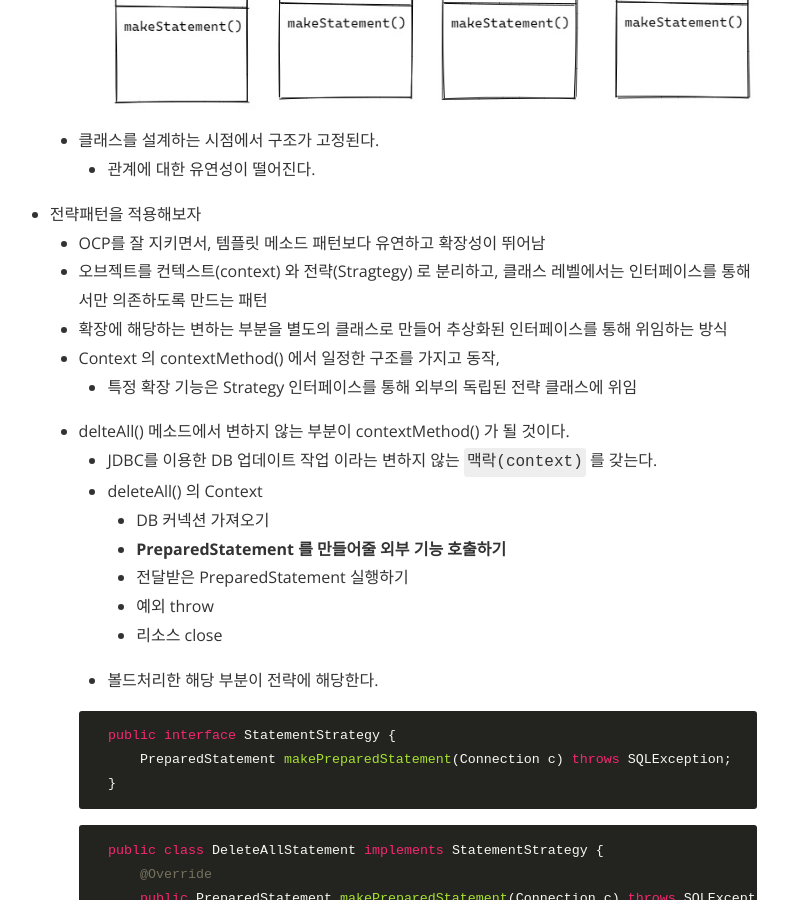
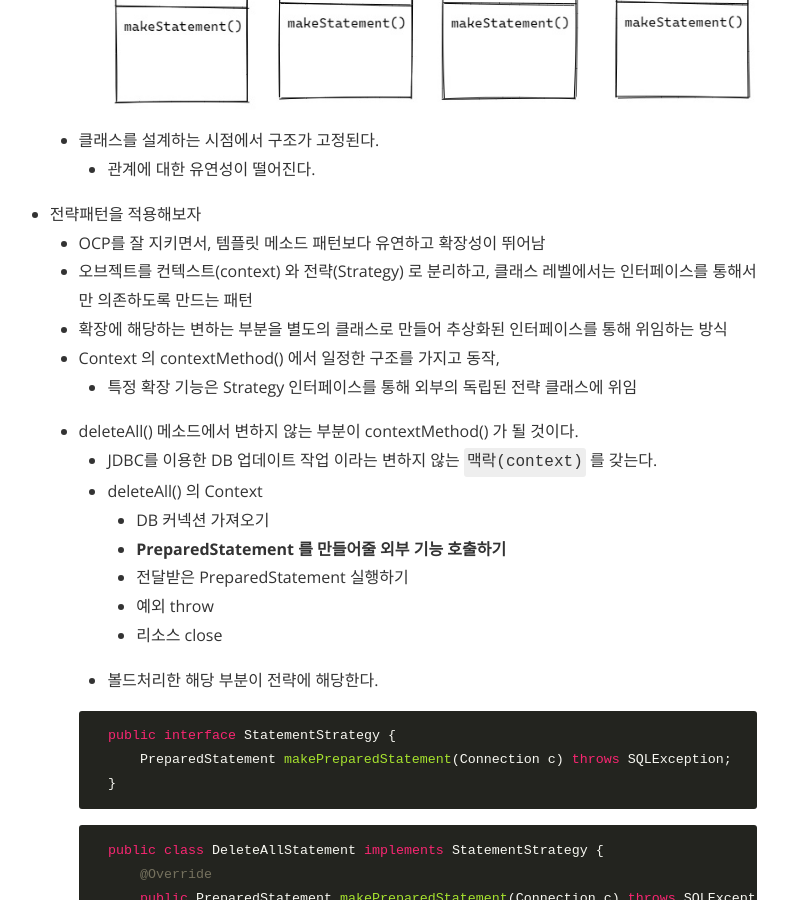
Before and after one commit to Oraindrop/oraindrop.github.io, a Jekyll site: the page built from _posts/Book/2021-01-21-토비의 스프링 3장.md, in a window 1280 px wide and 900 px high, scrolled down 3316 px. Shown: the whole window, without its empty margins (251-1039 px from the left). Built offline with Jekyll 4.4.1, drawn with Linux system fonts in a browser that asks for light colours; nearby versions of some CDN libraries; comment, search, counter and statistics services are not loaded.

Commit message:
오타 수정

```diff
--- a/_posts/Book/2021-01-21-토비의 스프링 3장.md
+++ b/_posts/Book/2021-01-21-토비의 스프링 3장.md
@@ -117,11 +117,11 @@ tags: java, book, spring
 
 - 전략패턴을 적용해보자
     - OCP를 잘 지키면서, 템플릿 메소드 패턴보다 유연하고 확장성이 뛰어남
-    - 오브젝트를 컨텍스트(context) 와 전략(Stragtegy) 로 분리하고, 클래스 레벨에서는 인터페이스를 통해서만 의존하도록 만드는 패턴
+    - 오브젝트를 컨텍스트(context) 와 전략(Strategy) 로 분리하고, 클래스 레벨에서는 인터페이스를 통해서만 의존하도록 만드는 패턴
     - 확장에 해당하는 변하는 부분을 별도의 클래스로 만들어 추상화된 인터페이스를 통해 위임하는 방식
     - Context 의 contextMethod() 에서 일정한 구조를 가지고 동작,
         - 특정 확장 기능은 Strategy 인터페이스를 통해 외부의 독립된 전략 클래스에 위임
-    - delteAll() 메소드에서 변하지 않는 부분이 contextMethod() 가 될 것이다.
+    - deleteAll() 메소드에서 변하지 않는 부분이 contextMethod() 가 될 것이다.
         - JDBC를 이용한 DB 업데이트 작업 이라는 변하지 않는 `맥락(context)` 를 갖는다.
         - deleteAll() 의 Context
             - DB 커넥션 가져오기
```
Also changed, not shown: _posts/Book/2020-11-11-Elasticsearch_in_action_2.md (+1 -1 lines).
